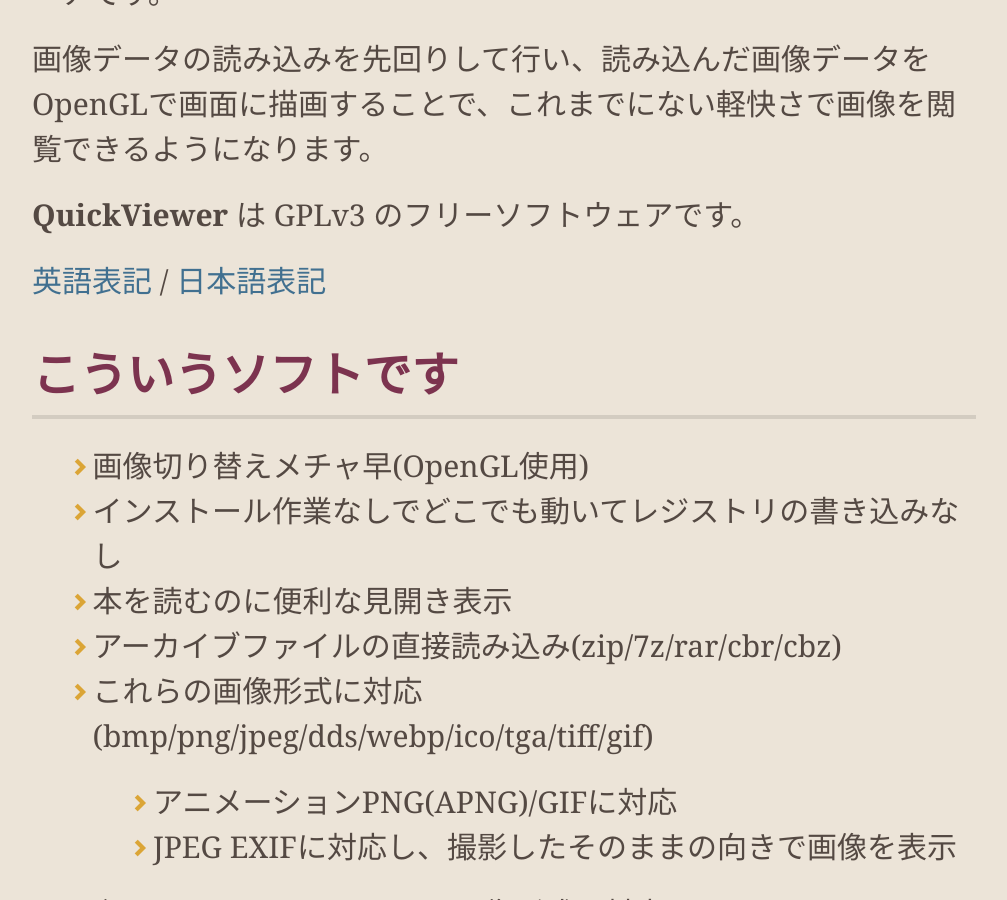
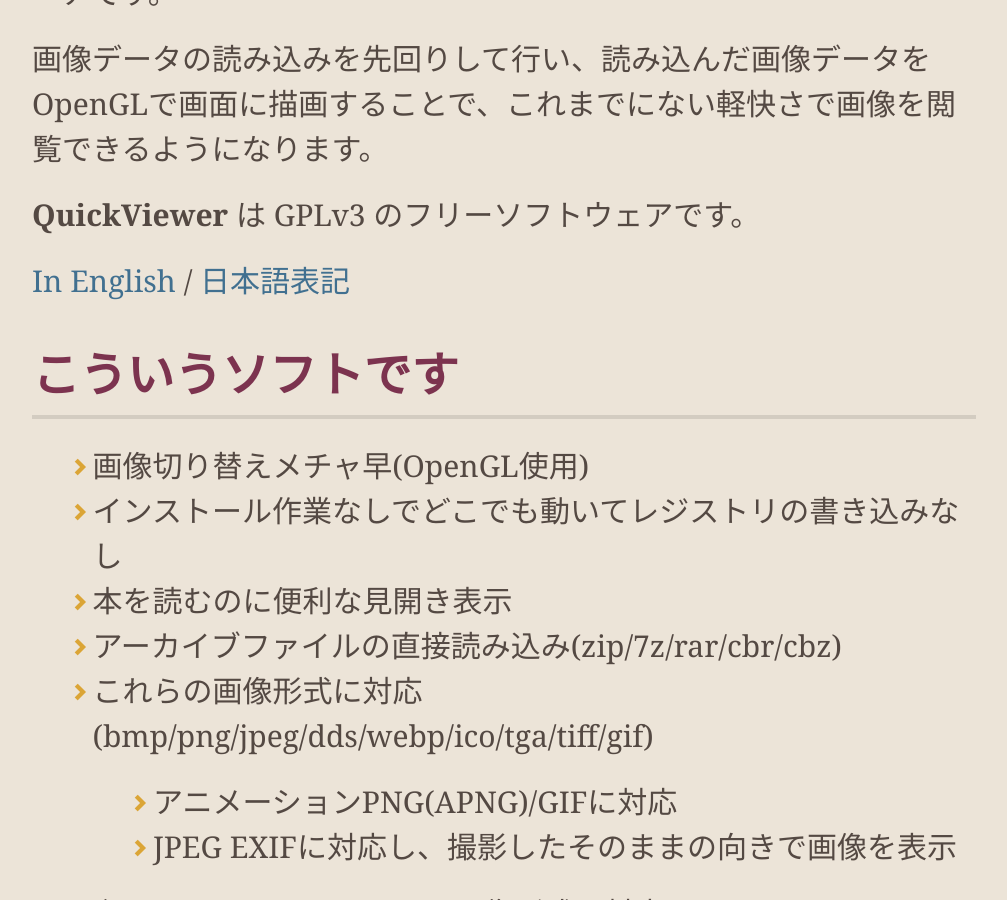
Before and after one commit to kanryu/quickviewer, a Jekyll site: the page built from docs/index-ja.md, in a window 1280 px wide and 900 px high, scrolled down 477 px. Shown: the whole window, without its empty margins (136-1143 px from the left). Built offline with Jekyll 4.4.1, drawn with Linux system fonts in a browser that asks for light colours; nearby versions of some CDN libraries; comment, search, counter and statistics services are not loaded; our own code applies the rules of GitHub Pages for plain Markdown files.

Commit message:
Update index-ja.md

```diff
--- a/docs/index-ja.md
+++ b/docs/index-ja.md
@@ -14,7 +14,7 @@ fulltitle: QuickViewer オフィシャルページ
 
 **QuickViewer** は GPLv3 のフリーソフトウェアです。
 
-[英語表記](https://kanryu.github.io/quickviewer/) / [日本語表記](https://kanryu.github.io/quickviewer/index-ja)
+[In English](https://kanryu.github.io/quickviewer/) / [日本語表記](https://kanryu.github.io/quickviewer/index-ja)
 
 
 ## こういうソフトです
```
